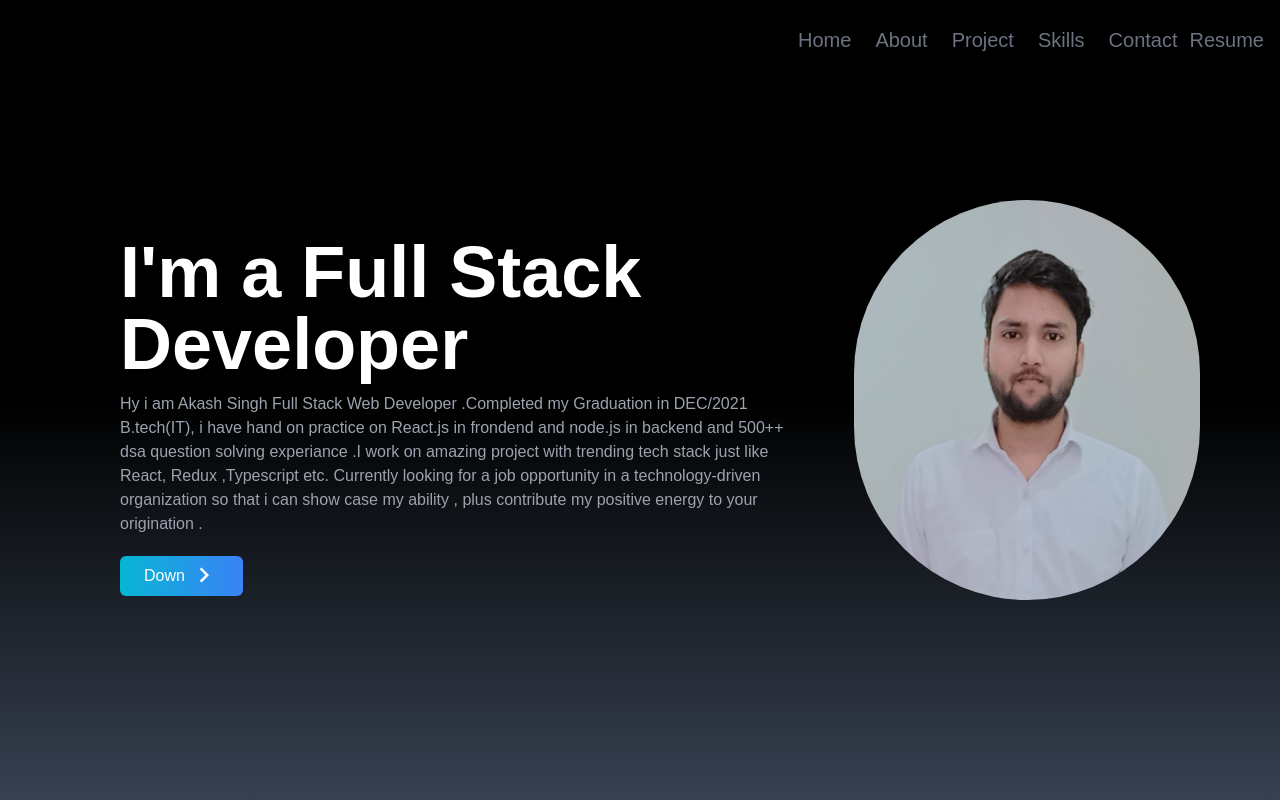
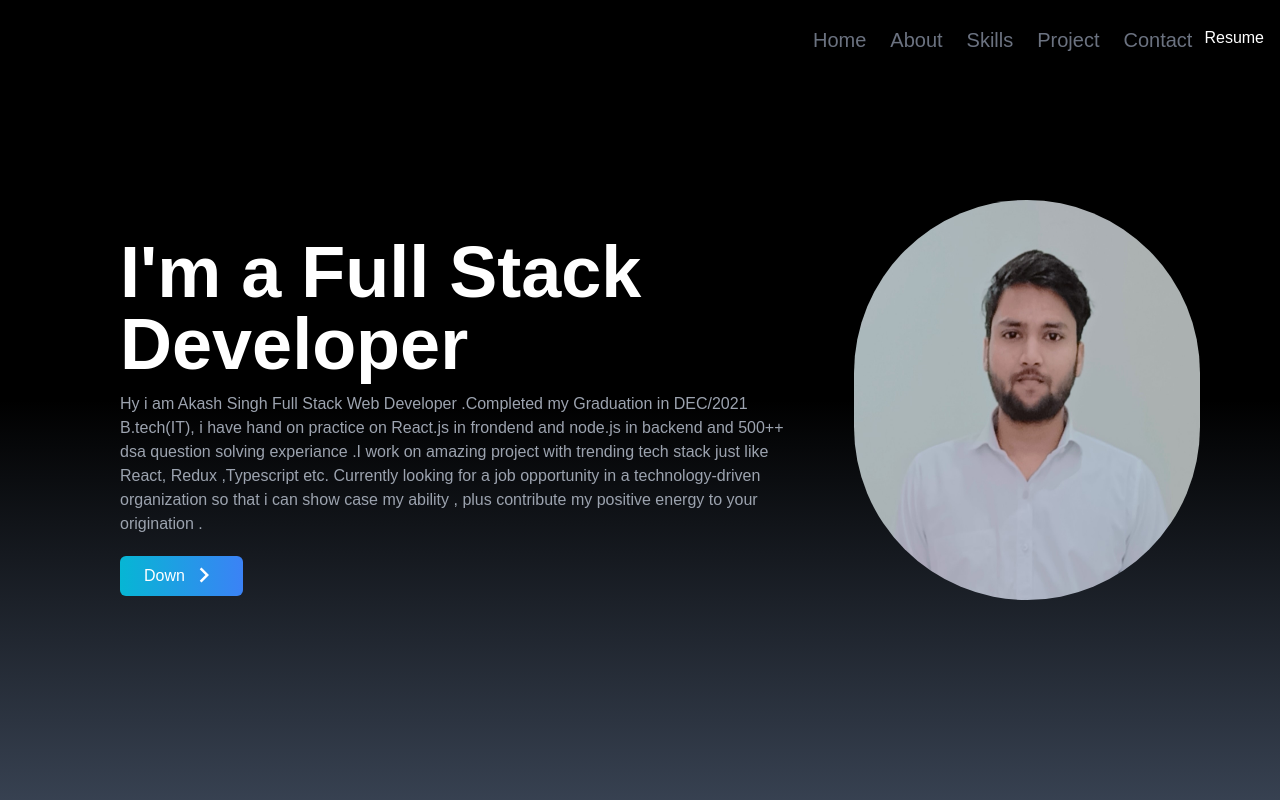
Before and after one commit to singh2198/singh2198.github.io, a React (Create React App) app: page / in a window 1280 px wide. Shown: the top 800 px of the page. Built offline with nearby package versions, Linux system fonts and the light colour scheme.

Commit message:
@update_nav

```diff
--- a/src/Component/Nav.jsx
+++ b/src/Component/Nav.jsx
@@ -22,8 +22,8 @@ const Nav = () => {
   const Linkk = [
     { id: 1, link: "home", cl: ".nav-link.home" },
     { id: 2, link: "About", cl: ".nav-link.about" },
+    { id: 4, link: "Skills", cl: ".nav-link.skills" },
     { id: 3, link: "Project", cl: ".nav-link.projects" },
-    { id: 4, link: "Skills", cl: ".nav-link.skills" },
     { id: 5, link: "Contact", cl: ".nav-link.contact" },
   ];
 
@@ -66,7 +66,7 @@ const Nav = () => {
             target="_blank"
             rel="noreferrer"
             onClick={handleresumebutton}
-            id="resume-link-2"
+            class=".nav-link.resume"
           >
             Resume
           </a>
@@ -85,7 +85,7 @@ const Nav = () => {
 
         {navbar && (
           <ul className="flex  flex-col justify-center items-center absolute top-0 left-0 w-full h-screen text-gray-400  bg-gradient-to-b from-black to-gray-800 ">
-            {Linkk.map(({ id, link }) => {
+            {Linkk.map(({ id, link ,cl}) => {
               return (
                 <p
                   key={id}
@@ -96,6 +96,7 @@ const Nav = () => {
                     to={link}
                     smooth
                     duration={500}
+                    class={cl}
                   >
                     {link}
                   </Link>
@@ -109,17 +110,13 @@ const Nav = () => {
               target="_blank"
               rel="noreferrer"
               onClick={handleresumebutton}
-              id="resume-link-2"
+              class=".nav-link.resume"
             >
               Resume
             </a>
           </ul>
         )}
       </div>
-
-      {/* <FaBars></FaBars> */}
-      {/* <p className='font-semibold'>Helo</p> */}
-      {/* <Home/> */}
     </div>
   );
 };
```
